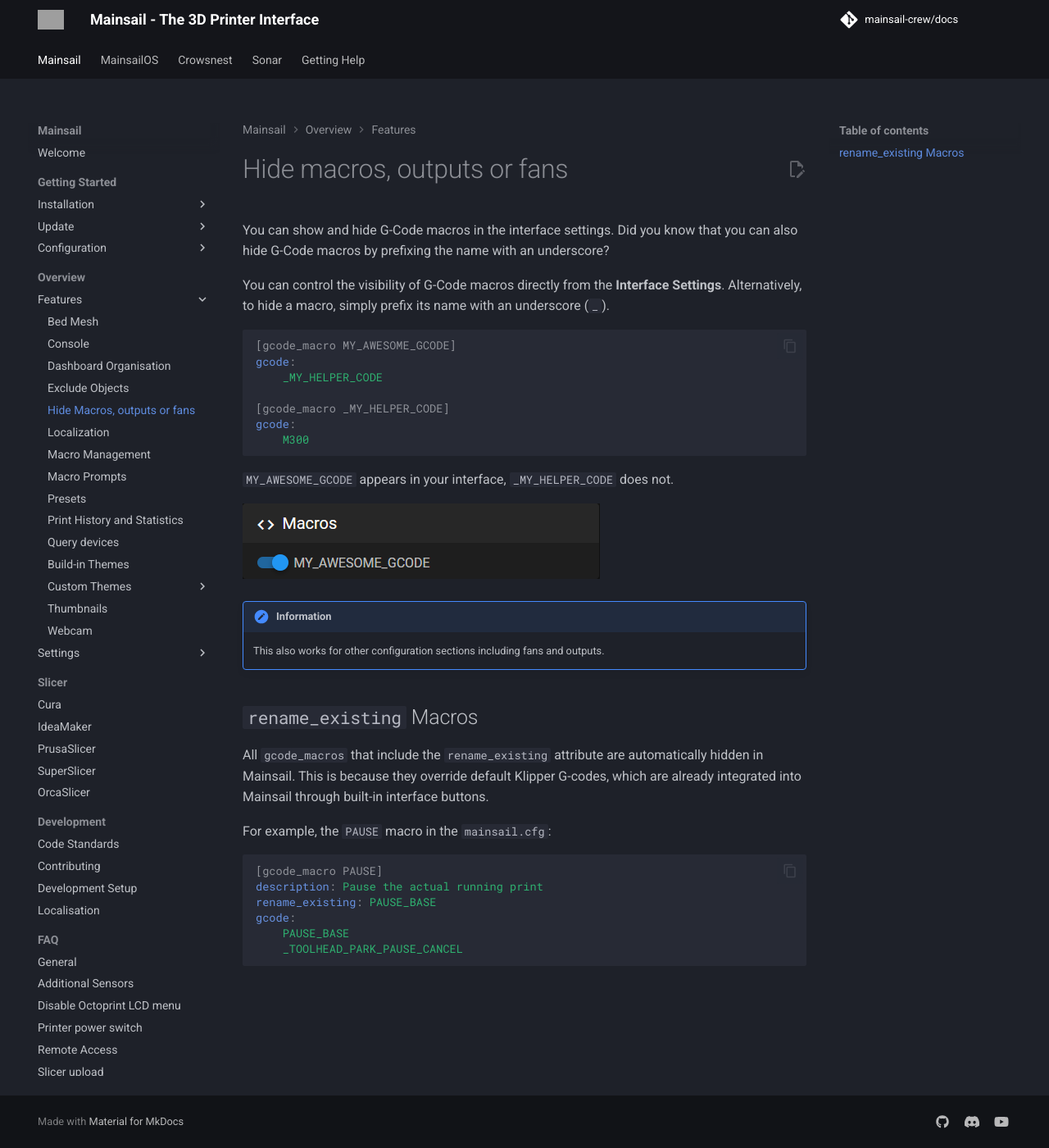
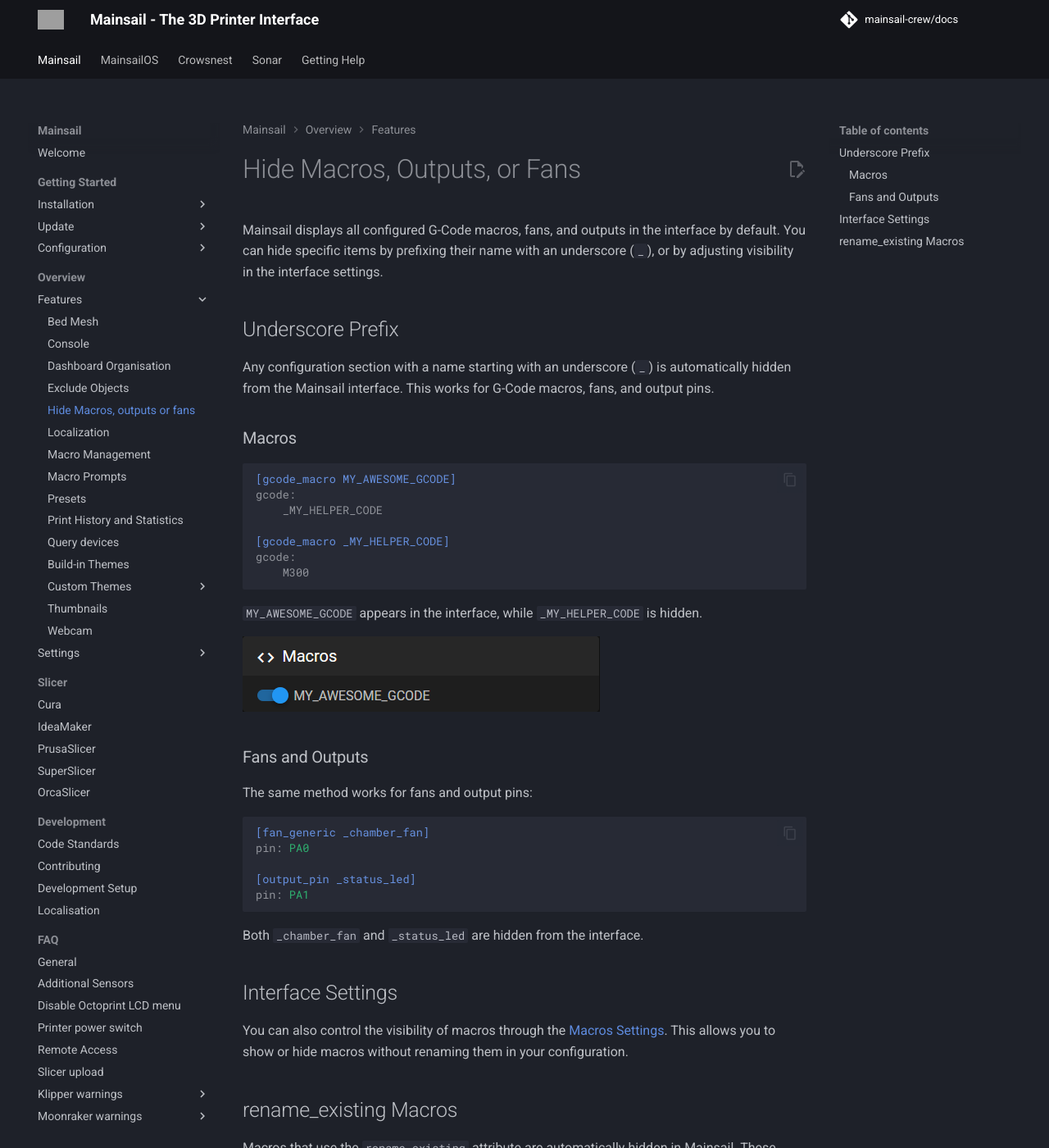
Before and after one commit to mainsail-crew/docs, an MkDocs documentation site: the page built from docs/features/hide-macros-outputs-or-fans.md, in a window 1280 px wide and 1400 px high. Shown: the whole window at 82% size. Built offline with MkDocs 1.6.1 and Material for MkDocs 9.7.7, drawn with Linux system fonts in a browser that asks for light colours; comment, search, counter and statistics services are not loaded; some of the changed text lies outside the part shown; grey boxes are pictures that could not be loaded.

Commit message:
fix: improve the hide-macros-outputs-or-fans.md

````diff
--- a/docs/features/hide-macros-outputs-or-fans.md
+++ b/docs/features/hide-macros-outputs-or-fans.md
@@ -1,10 +1,26 @@
-# Hide macros, outputs or fans
+---
+title: Hide Macros, Outputs, or Fans
+description: Learn how to hide G-Code macros, output pins, and fans from the
+  Mainsail interface using underscore prefixes or interface settings.
+social:
+  cards_layout_options:
+    title: Hide Macros, Outputs, or Fans
+---
 
-You can show and hide G-Code macros in the interface settings. Did you know that you can also hide G-Code macros by prefixing the name with an underscore?
+# Hide Macros, Outputs, or Fans
 
-You can control the visibility of G-Code macros directly from the **Interface Settings**. Alternatively, to hide a macro, simply prefix its name with an underscore (`_`).
+Mainsail displays all configured G-Code macros, fans, and outputs in the interface by default.
+You can hide specific items by prefixing their name with an underscore (`_`), or by adjusting
+visibility in the interface settings.
 
-```yaml
+## Underscore Prefix
+
+Any configuration section with a name starting with an underscore (`_`) is automatically hidden
+from the Mainsail interface. This works for G-Code macros, fans, and output pins.
+
+### Macros
+
+```ini
 [gcode_macro MY_AWESOME_GCODE]
 gcode:
     _MY_HELPER_CODE
@@ -14,20 +30,39 @@
     M300
 ```
 
-`MY_AWESOME_GCODE` appears in your interface, `_MY_HELPER_CODE` does not.
+`MY_AWESOME_GCODE` appears in the interface, while `_MY_HELPER_CODE` is hidden.
 
 ![Macro Interface Example](../images/features/hide-macros-macro-ui.png)
 
-!!! information
-    This also works for other configuration sections including fans and outputs.
+### Fans and Outputs
 
-## `rename_existing` Macros
+The same method works for fans and output pins:
 
-All `gcode_macros` that include the `rename_existing` attribute are automatically hidden in Mainsail. This is because they override default Klipper G-codes, which are already integrated into Mainsail through built-in interface buttons.
+```ini
+[fan_generic _chamber_fan]
+pin: PA0
 
-For example, the `PAUSE` macro in the `mainsail.cfg`:
+[output_pin _status_led]
+pin: PA1
+```
 
-```yaml
+Both `_chamber_fan` and `_status_led` are hidden from the interface.
+
+## Interface Settings
+
+You can also control the visibility of macros through the
+[Macros Settings](../settings/macros.md). This allows you to show or hide macros without
+renaming them in your configuration.
+
+## rename_existing Macros
+
+Macros that use the `rename_existing` attribute are automatically hidden in Mainsail. These
+macros override default Klipper G-codes, which are already accessible through built-in
+interface buttons.
+
+For example, the `PAUSE` macro in `mainsail.cfg`:
+
+```ini
 [gcode_macro PAUSE]
 description: Pause the actual running print
 rename_existing: PAUSE_BASE
@@ -35,3 +70,6 @@
     PAUSE_BASE
     _TOOLHEAD_PARK_PAUSE_CANCEL
 ```
+
+Since `PAUSE` overrides the built-in Klipper command, Mainsail hides it from the macro list.
+The pause functionality remains available through the interface's pause button.
````
